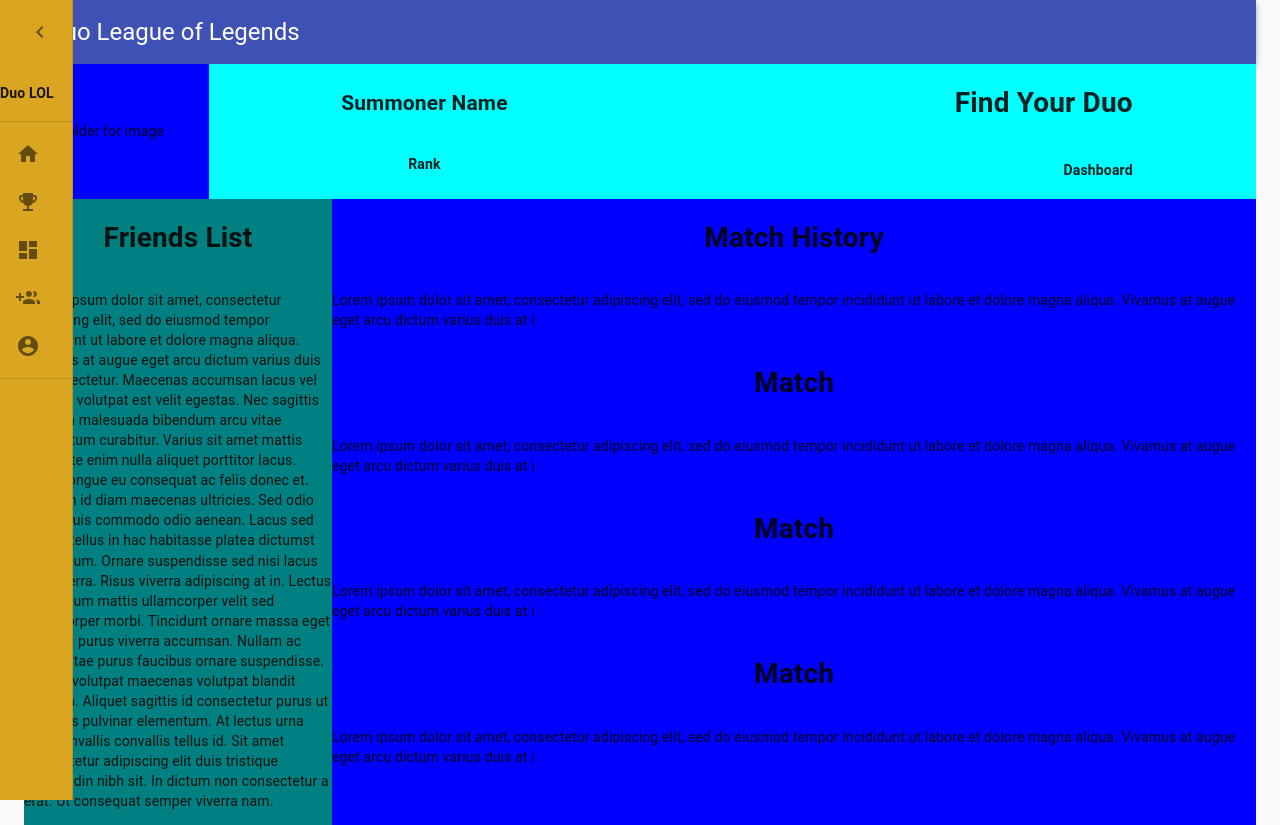
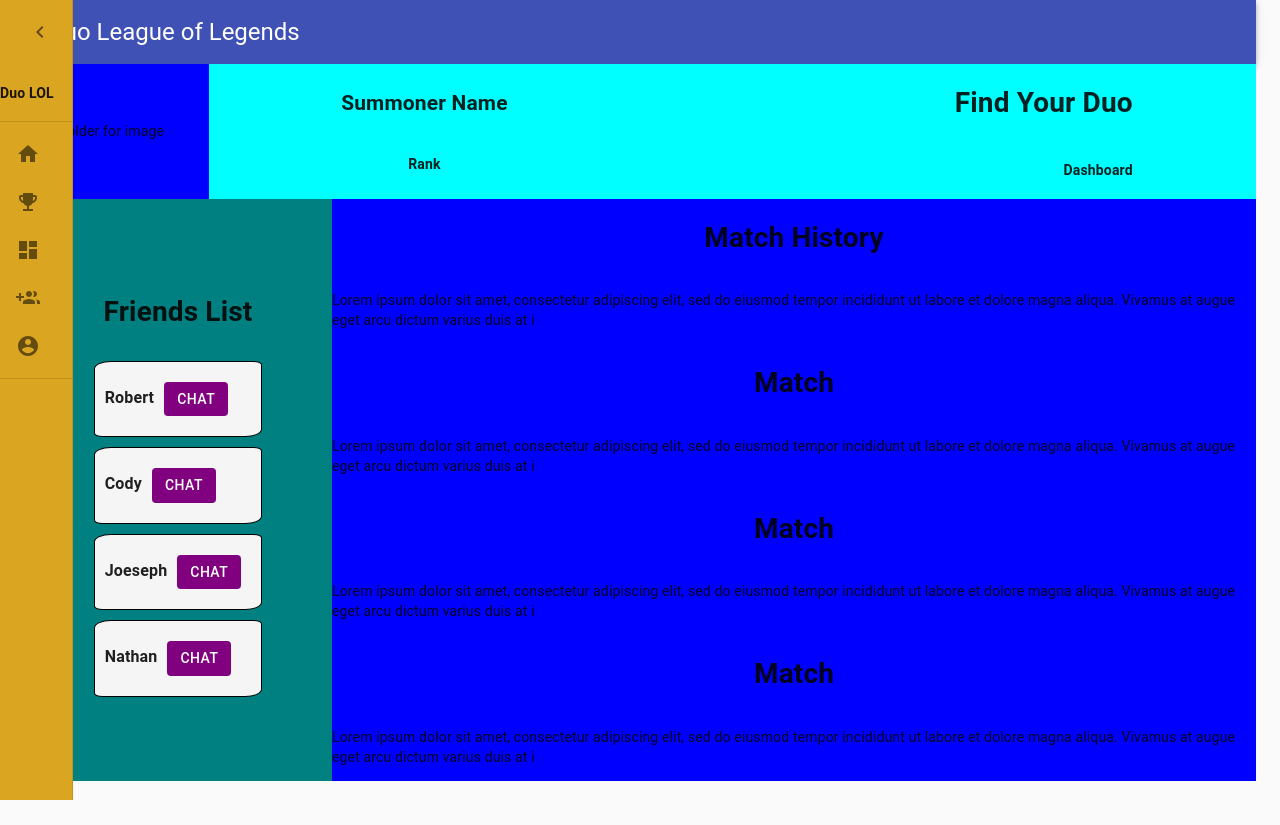
Before and after one commit to jbryant4/duoLOL, a React (Create React App) app in the folder client/: page /homepage in a window 1280 px wide. After the commit the page ends 800 px from the top, so only its background shows below. Built offline with nearby package versions, Linux system fonts and the light colour scheme.

Commit message:
Create Friends List Component with sample text.  testFriends array in Homepage.js

```diff
--- /dev/null
+++ b/client/src/components/FriendList/index.js
@@ -0,0 +1,51 @@
+import React from "react";
+
+//Material Components
+import Button from "@material-ui/core/Button";
+import { makeStyles } from "@material-ui/core/styles";
+import Grid from "@material-ui/core/Grid";
+
+const useStyles = makeStyles({
+	buttonClass: {
+		backgroundColor: "purple",
+		variant: "outlined",
+		color: "white",
+		padding: "5px",
+		margin: "10px",
+	},
+	friend: {
+		margin: "10px",
+		padding: "10px",
+		border: "1px solid black",
+		borderRadius: "10% 05%",
+		backgroundColor: "whitesmoke",
+		fontWeight: "bold",
+		fontSize: "1rem",
+	},
+});
+
+// Friend List
+export default function FriendList({ name }) {
+	// use Material styles
+	const classes = useStyles();
+	const friendsList = name;
+	console.log(friendsList);
+	return (
+		<Grid>
+			<div>
+				{friendsList &&
+					friendsList.map((friendName) => (
+						<div key={friendName} className={classes.friend}>
+							{friendName}
+							<Button
+								className={classes.buttonClass}
+								// onClick={() => go to chat)}
+							>
+								Chat
+							</Button>
+						</div>
+					))}
+			</div>
+		</Grid>
+	);
+}
--- a/client/src/pages/Homepage.js
+++ b/client/src/pages/Homepage.js
@@ -1,81 +1,83 @@
 // React
 import React from "react";
+
 //components
-// import Friends from
-import ImageAvatars from '../components/ImageAvatars'
+import FriendList from "../components/FriendList";
 import Header from "../components/Header";
+
 // Material UI
 import { Container, Box, makeStyles } from "@material-ui/core";
 
 const useStyles = makeStyles({
 	boxMain: {
-		background: 'aqua',
-		display: 'flex',
-		flexDirection: 'row',
-		width: '100%'
+		background: "aqua",
+		display: "flex",
+		flexDirection: "row",
+		width: "100%",
 	},
 	imageDiv: {
-		display: 'flex',
-		alignContent: 'flex-start',
-		justifyContent: 'flex-start',
-		alignItems: 'center',
-		width: '15%',
-		background: 'blue'
+		display: "flex",
+		alignContent: "flex-start",
+		justifyContent: "flex-start",
+		alignItems: "center",
+		width: "15%",
+		background: "blue",
 	},
 	summonerDiv: {
-		display: 'flex',
-		flexDirection: 'column',
-		flexWrap: 'wrap',
-		alignContent: 'center',
-		justifyContent: 'center',
-		alignItems: 'center',
-		width: '35%',
+		display: "flex",
+		flexDirection: "column",
+		flexWrap: "wrap",
+		alignContent: "center",
+		justifyContent: "center",
+		alignItems: "center",
+		width: "35%",
 	},
 	duoDiv: {
-		display: 'flex',
-		flexDirection: 'column',
-		flexWrap: 'nowrap',
-		alignContent: 'flex-end',
-		justifyContent: 'flex-end',
-		alignItems: 'flex-end',
-		width: '40%',
-
+		display: "flex",
+		flexDirection: "column",
+		flexWrap: "nowrap",
+		alignContent: "flex-end",
+		justifyContent: "flex-end",
+		alignItems: "flex-end",
+		width: "40%",
 	},
 	boxContainer: {
-		display: 'flex',
-		flexDirection: 'row',
-		justifyContent: 'space-between'
+		display: "flex",
+		flexDirection: "row",
+		justifyContent: "space-between",
 	},
 	friendList: {
-		display: 'flex',
-		flexDirection: 'column',
-		flexWrap: 'wrap',
-		alignContent: 'center',
-		width: '25%',
-		alignItems: 'center',
-		justifyContent: 'center',
-		background: 'teal',
+		display: "flex",
+		flexDirection: "column",
+		flexWrap: "wrap",
+		alignContent: "center",
+		width: "25%",
+		alignItems: "center",
+		justifyContent: "center",
+		background: "teal",
 	},
 	matchHistory: {
-		display: 'flex',
-		flexWrap: 'wrap',
-		flexDirection: 'column',
-		alignContent: 'flex-start',
-		width: '75%',
-		background: 'blue'
+		display: "flex",
+		flexWrap: "wrap",
+		flexDirection: "column",
+		alignContent: "flex-start",
+		width: "75%",
+		background: "blue",
 	},
 	match: {
-		display: 'flex',
-		flexWrap: 'wrap',
-		justifyContent: 'center',
-	}
-})
+		display: "flex",
+		flexWrap: "wrap",
+		justifyContent: "center",
+	},
+});
 
 // Homepage
 function Homepage() {
 	const classes = useStyles();
+
+	const testFriends = ["Robert", "Cody", "Joeseph", "Nathan"];
+
 	return (
-
 		<Container>
 			<Header />
 			<Box className={classes.boxMain}>
@@ -94,31 +96,44 @@
 			<Box className={classes.boxContainer}>
 				<Box className={classes.friendList}>
 					<h1>Friends List</h1>
-					<p>Lorem ipsum dolor sit amet, consectetur adipiscing elit, sed do eiusmod tempor incididunt ut labore et dolore magna aliqua. Vivamus at augue eget arcu dictum varius duis at consectetur. Maecenas accumsan lacus vel facilisis volutpat est velit egestas. Nec sagittis aliquam malesuada bibendum arcu vitae elementum curabitur. Varius sit amet mattis vulputate enim nulla aliquet porttitor lacus. Vitae congue eu consequat ac felis donec et. Aliquam id diam maecenas ultricies. Sed odio morbi quis commodo odio aenean. Lacus sed viverra tellus in hac habitasse platea dictumst vestibulum. Ornare suspendisse sed nisi lacus sed viverra. Risus viverra adipiscing at in. Lectus vestibulum mattis ullamcorper velit sed ullamcorper morbi. Tincidunt ornare massa eget egestas purus viverra accumsan. Nullam ac tortor vitae purus faucibus ornare suspendisse. Blandit volutpat maecenas volutpat blandit aliquam. Aliquet sagittis id consectetur purus ut faucibus pulvinar elementum. At lectus urna duis convallis convallis tellus id. Sit amet consectetur adipiscing elit duis tristique sollicitudin nibh sit. In dictum non consectetur a erat. Ut consequat semper viverra nam.
-
-					</p>
+					<FriendList name={testFriends} />
 				</Box>
 				<Box className={classes.matchHistory}>
 					<Box className={classes.match}>
 						<h1>Match History</h1>
-						<p>Lorem ipsum dolor sit amet, consectetur adipiscing elit, sed do eiusmod tempor incididunt ut labore et dolore magna aliqua. Vivamus at augue eget arcu dictum varius duis at i</p>
+						<p>
+							Lorem ipsum dolor sit amet, consectetur adipiscing elit, sed do
+							eiusmod tempor incididunt ut labore et dolore magna aliqua.
+							Vivamus at augue eget arcu dictum varius duis at i
+						</p>
 					</Box>
 					<Box className={classes.match}>
 						<h1>Match</h1>
-						<p>Lorem ipsum dolor sit amet, consectetur adipiscing elit, sed do eiusmod tempor incididunt ut labore et dolore magna aliqua. Vivamus at augue eget arcu dictum varius duis at i</p>
+						<p>
+							Lorem ipsum dolor sit amet, consectetur adipiscing elit, sed do
+							eiusmod tempor incididunt ut labore et dolore magna aliqua.
+							Vivamus at augue eget arcu dictum varius duis at i
+						</p>
 					</Box>
 					<Box className={classes.match}>
 						<h1>Match</h1>
-						<p>Lorem ipsum dolor sit amet, consectetur adipiscing elit, sed do eiusmod tempor incididunt ut labore et dolore magna aliqua. Vivamus at augue eget arcu dictum varius duis at i</p>
+						<p>
+							Lorem ipsum dolor sit amet, consectetur adipiscing elit, sed do
+							eiusmod tempor incididunt ut labore et dolore magna aliqua.
+							Vivamus at augue eget arcu dictum varius duis at i
+						</p>
 					</Box>
 					<Box className={classes.match}>
 						<h1>Match</h1>
-						<p>Lorem ipsum dolor sit amet, consectetur adipiscing elit, sed do eiusmod tempor incididunt ut labore et dolore magna aliqua. Vivamus at augue eget arcu dictum varius duis at i</p>
+						<p>
+							Lorem ipsum dolor sit amet, consectetur adipiscing elit, sed do
+							eiusmod tempor incididunt ut labore et dolore magna aliqua.
+							Vivamus at augue eget arcu dictum varius duis at i
+						</p>
 					</Box>
 				</Box>
 			</Box>
 		</Container>
-
 	);
 }
 
```
Also changed, not shown: client/src/App.js (+4 -5 lines).
